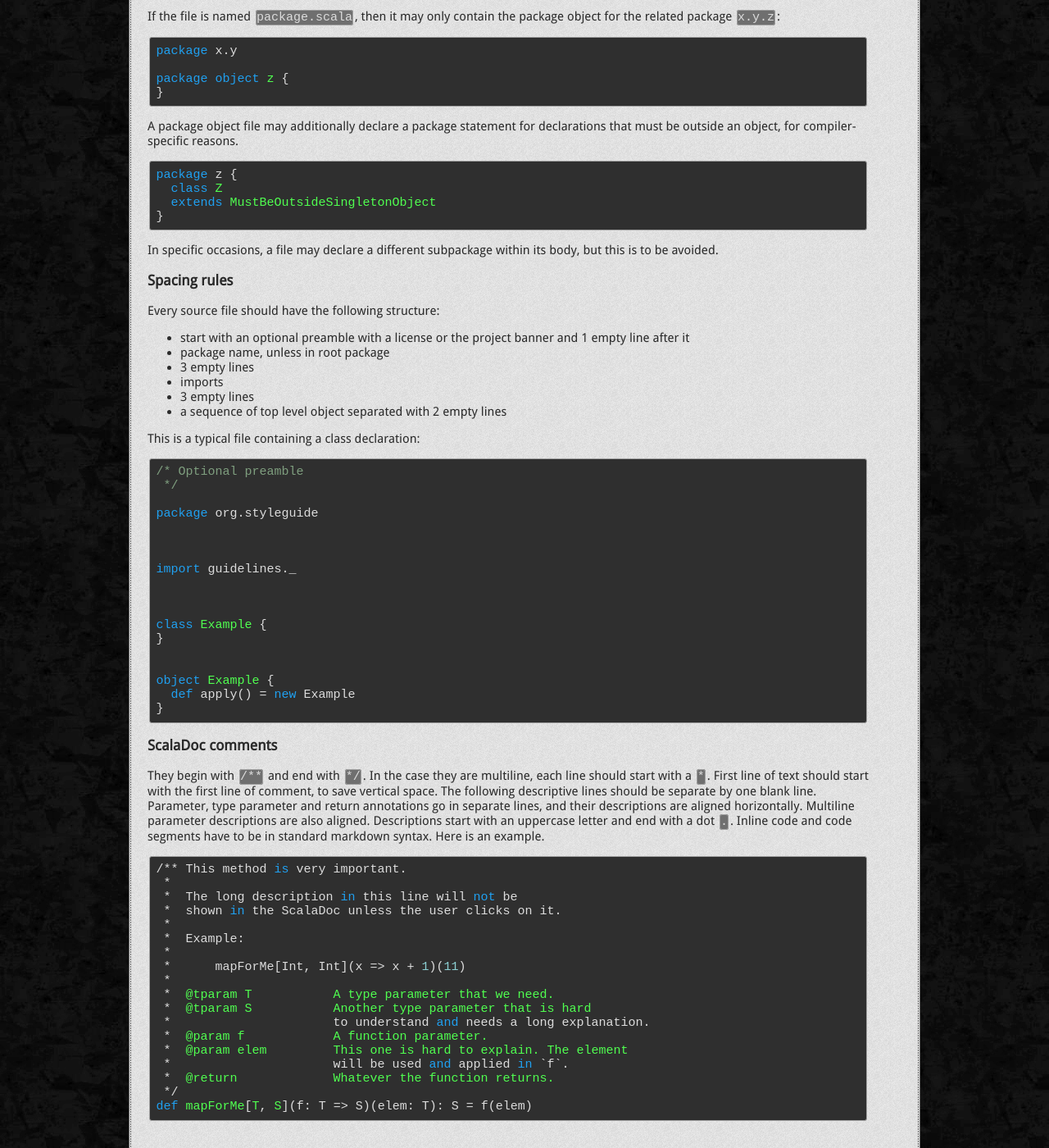
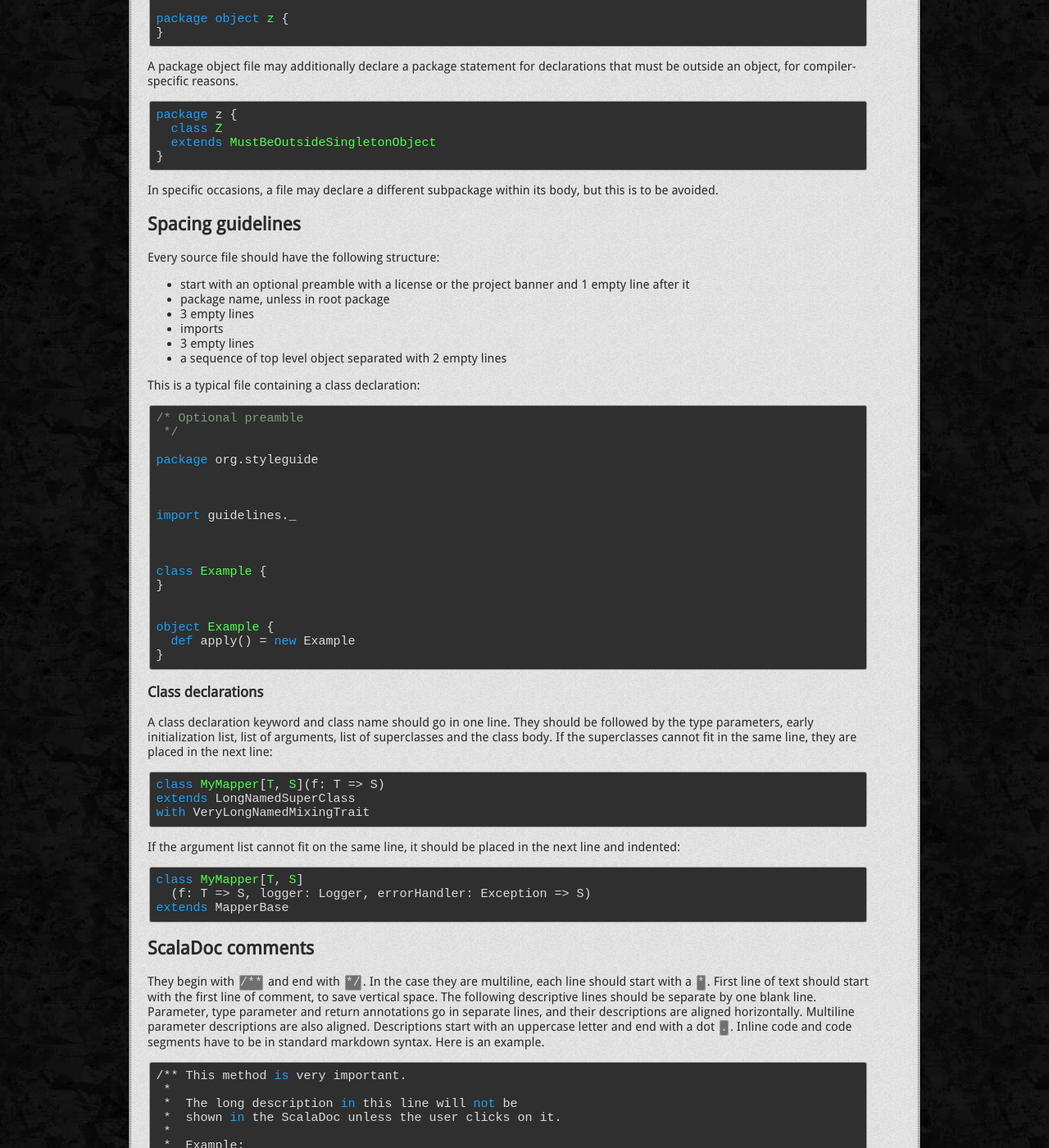
Before and after one commit to storm-enroute/storm-enroute.github.io, a Jekyll site: the page built from home/styleguide.md, in a window 1280 px wide and 1400 px high, scrolled down 338 px. Shown: the whole window at 82% size. Built offline with Jekyll 4.4.1, drawn with Linux system fonts in a browser that asks for light colours; some of the changed text lies outside the part shown.

Commit message:
Update styleguide.md

```diff
--- a/home/styleguide.md
+++ b/home/styleguide.md
@@ -8,12 +8,7 @@ permalink: /styleguide/index.html
 This document is a comprehensive Scala coding styleguide for Storm Enroute projects.
 
 
-## Code structure
-
-This section describes the preferred style for naming files and directories, contents and layout of the files.
-
-
-### File naming rules
+## File naming guidelines
 
 Every source file can contain symbols of a single package `x.y.z`, and must be placed into a source code subdirectory `x/y/z`.
 
@@ -38,7 +33,7 @@ A package object file may additionally declare a package statement for declarati
 In specific occasions, a file may declare a different subpackage within its body, but this is to be avoided.
 
 
-### Spacing rules
+## Spacing guidelines
 
 Every source file should have the following structure:
 
@@ -71,7 +66,24 @@ This is a typical file containing a class declaration:
     }
 
 
-### ScalaDoc comments
+### Class declarations
+
+A class declaration keyword and class name should go in one line.
+They should be followed by the type parameters, early initialization list, list of arguments, list of superclasses and the class body.
+If the superclasses cannot fit in the same line, they are placed in the next line:
+
+    class MyMapper[T, S](f: T => S)
+    extends LongNamedSuperClass
+    with VeryLongNamedMixingTrait
+
+If the argument list cannot fit on the same line, it should be placed in the next line and indented:
+
+    class MyMapper[T, S]
+      (f: T => S, logger: Logger, errorHandler: Exception => S)
+    extends MapperBase
+
+
+## ScalaDoc comments
 
 They begin with `/**` and end with `*/`.
 In the case they are multiline, each line should start with a `*`.
```
